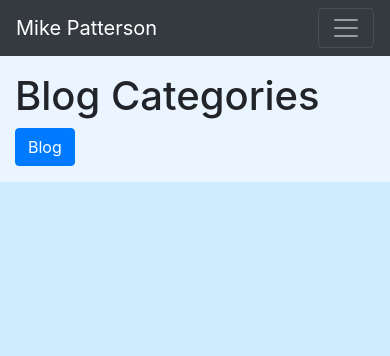
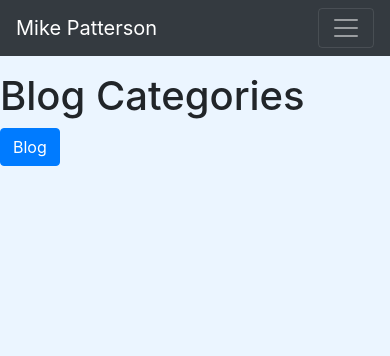
Before and after one commit to mppatterson84/verbose-pancake, a Django app: page /blog/categories/ in a window 390 px wide. Shown: the top 356 px of the page. Run offline with Django 3.2, Linux system fonts and the light colour scheme; data that the repository does not hold is empty; some libraries are stand-ins or nearby versions.

Commit message:
Update base.css

```diff
--- a/static/css/base.css
+++ b/static/css/base.css
@@ -1,9 +1,9 @@
 body{
-    background-color: rgba(135, 206, 250, 0.4);
+    background-color: rgb(235, 245, 255);
 }
 main{
-    background-color: rgb(235, 245, 255);
-    padding: 1em;
+    padding-top: 1em;
+    padding-bottom: 1em;
 }
 main div h1{
     border-bottom: 1px solid rgba(119, 136, 153, 0.5);
@@ -15,7 +15,7 @@ main img{
     padding: 1em;
 }
 .post-entry{
-    border: 2px solid rgba(135, 206, 250, 0.3);
+    border: 2px solid rgba(174, 221, 250, 0.3);
     border-radius: 5px;
     clear: both;
     overflow: hidden;
@@ -28,3 +28,24 @@ section{
     padding: 1em;
     border-radius: 3px;
 }
+
+
+/* Extra small devices (phones, 576px and down) */
+@media only screen and (max-width: 576px) {
+    .container{
+        padding-right: 0;
+        padding-left: 0;
+    }
+}
+
+/* Small devices (portrait tablets and large phones, 576px and up) */
+@media only screen and (min-width: 576px) {}
+
+/* Medium devices (landscape tablets, 768px and up) */
+@media only screen and (min-width: 768px) {}
+
+/* Large devices (laptops/desktops, 992px and up) */
+@media only screen and (min-width: 992px) {}
+
+/* Extra large devices (large laptops and desktops, 1200px and up) */
+@media only screen and (min-width: 1200px) {}
```
